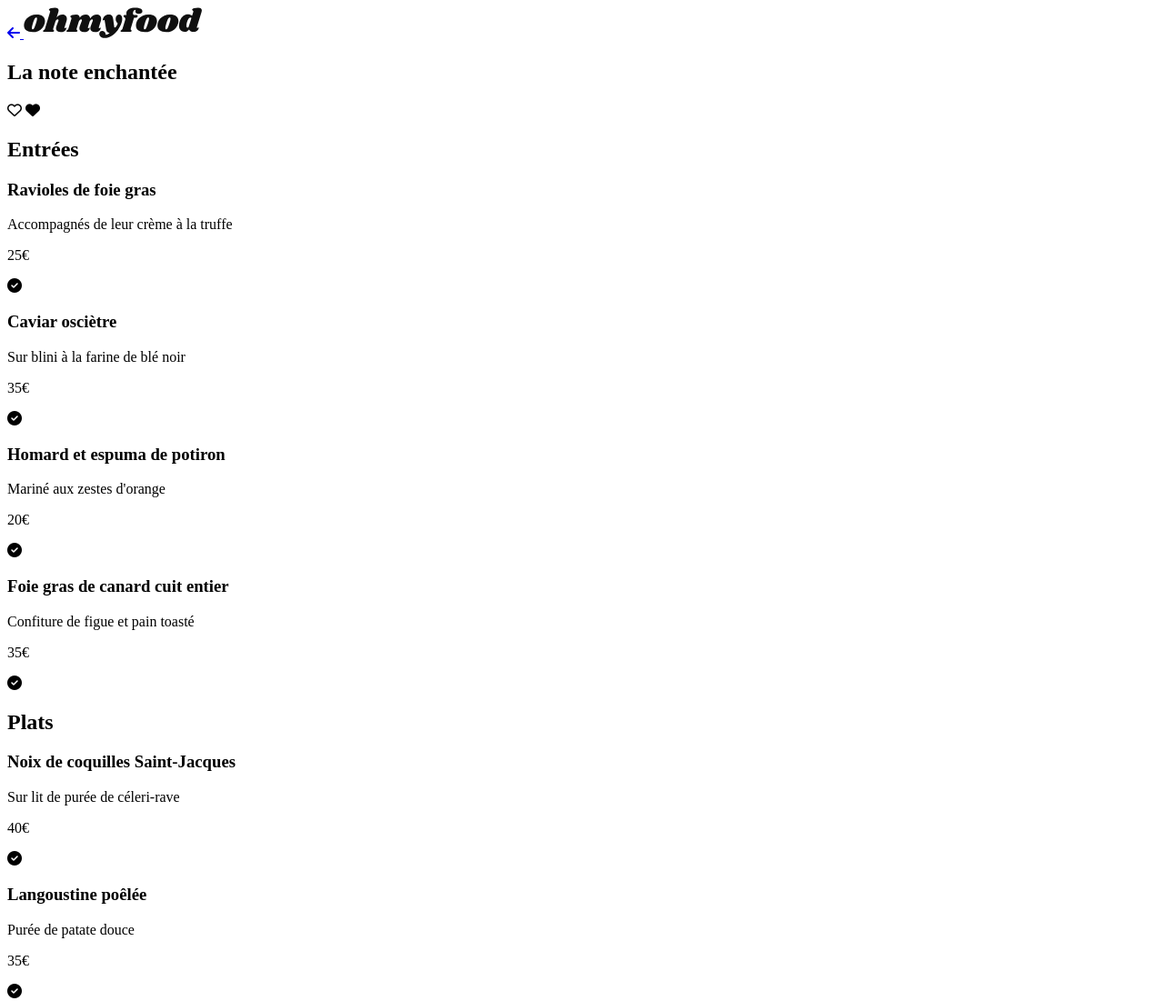
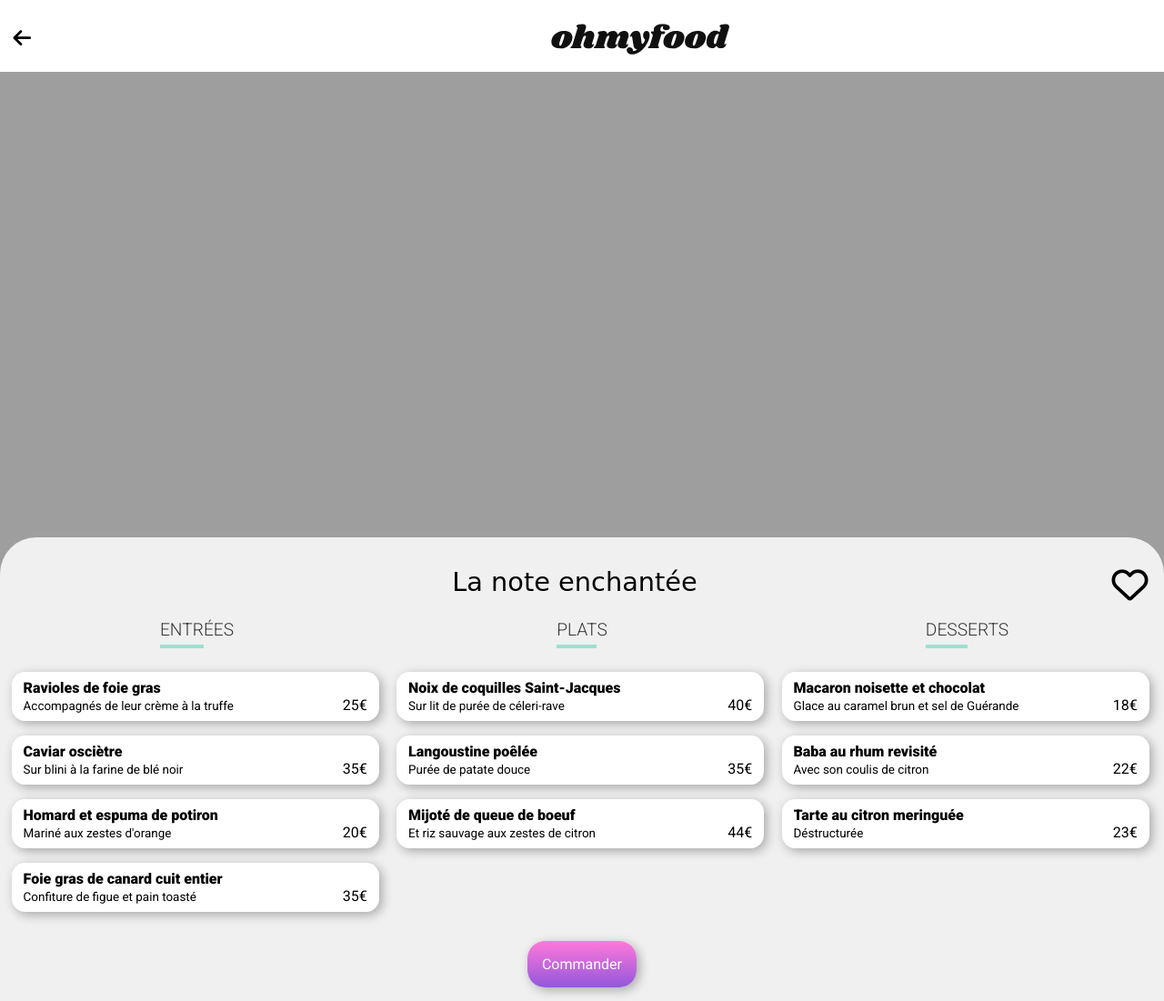
Before and after one commit to belaidSolene/ohmyfood, a website: page menu--la-note-enchantee.html in a window 1280 px wide. Shown: the top 1101 px of the page at 91% size. Drawn offline with Linux system fonts and the light colour scheme; the site is published under a folder, as on GitHub Pages, so addresses that start at the root find nothing; a web font is replaced by a local one.

Commit message:
github makes css work

```diff
--- a/menu--la-note-enchantee.html
+++ b/menu--la-note-enchantee.html
@@ -7,7 +7,7 @@
 
     <meta http-equiv="X-UA-Compatible" content="IE=edge">
     <meta name="viewport" content="width=device-width, initial-scale=1.0">
-    <link rel="stylesheet" href="/public/css/style.css">
+    <link rel="stylesheet" href="public/css/style.css">
     <script src="https://kit.fontawesome.com/6dd50c170f.js"></script>
 
 </head>
--- a/menu--la-palette-du-gout.html
+++ b/menu--la-palette-du-gout.html
@@ -7,7 +7,7 @@
 
     <meta http-equiv="X-UA-Compatible" content="IE=edge">
     <meta name="viewport" content="width=device-width, initial-scale=1.0">
-    <link rel="stylesheet" href="/public/css/style.css">
+    <link rel="stylesheet" href="public/css/style.css">
     <script src="https://kit.fontawesome.com/6dd50c170f.js"></script>
 
 </head>
```
Also changed, not shown: menu--le-delice-des-sens.html (+1 -1 lines).
